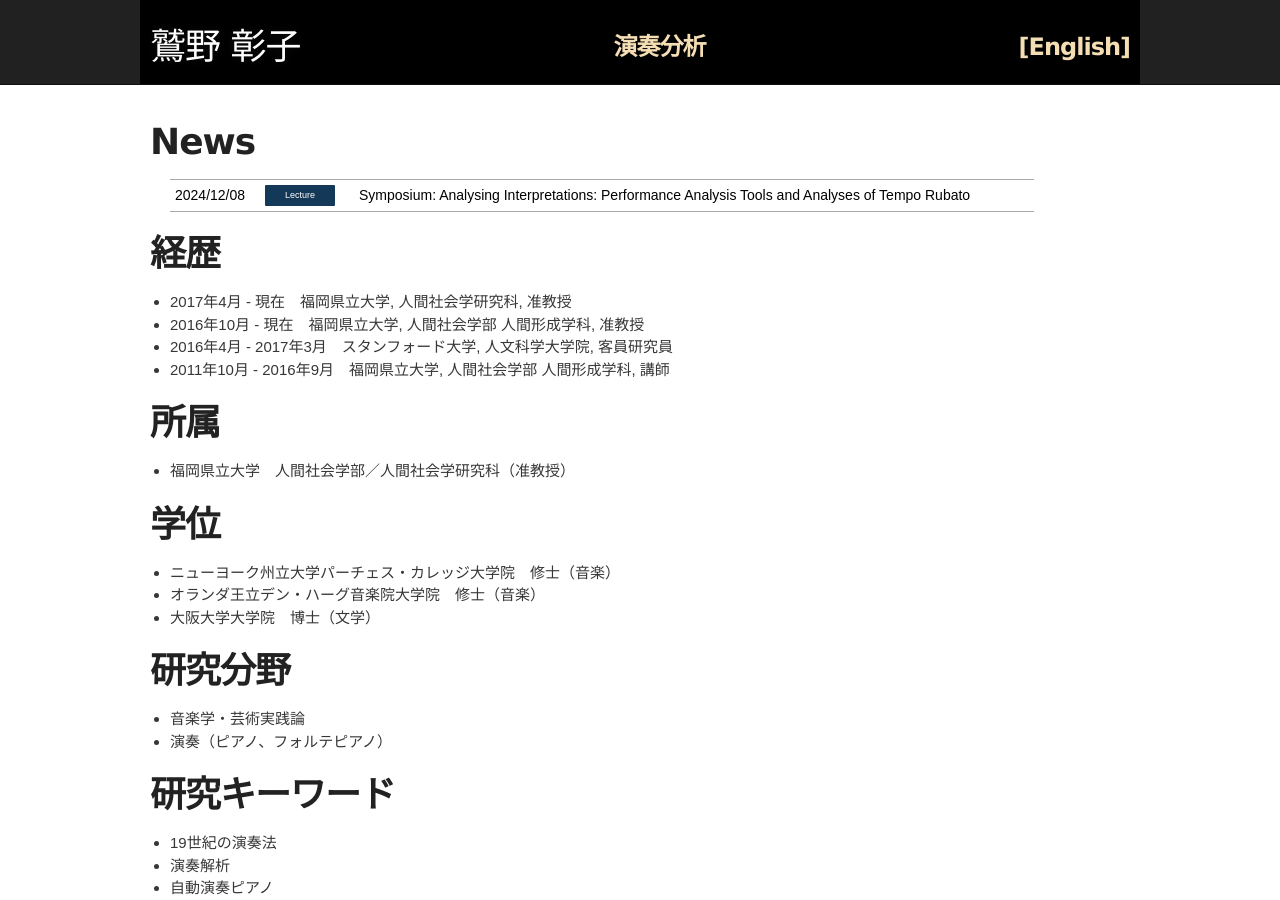
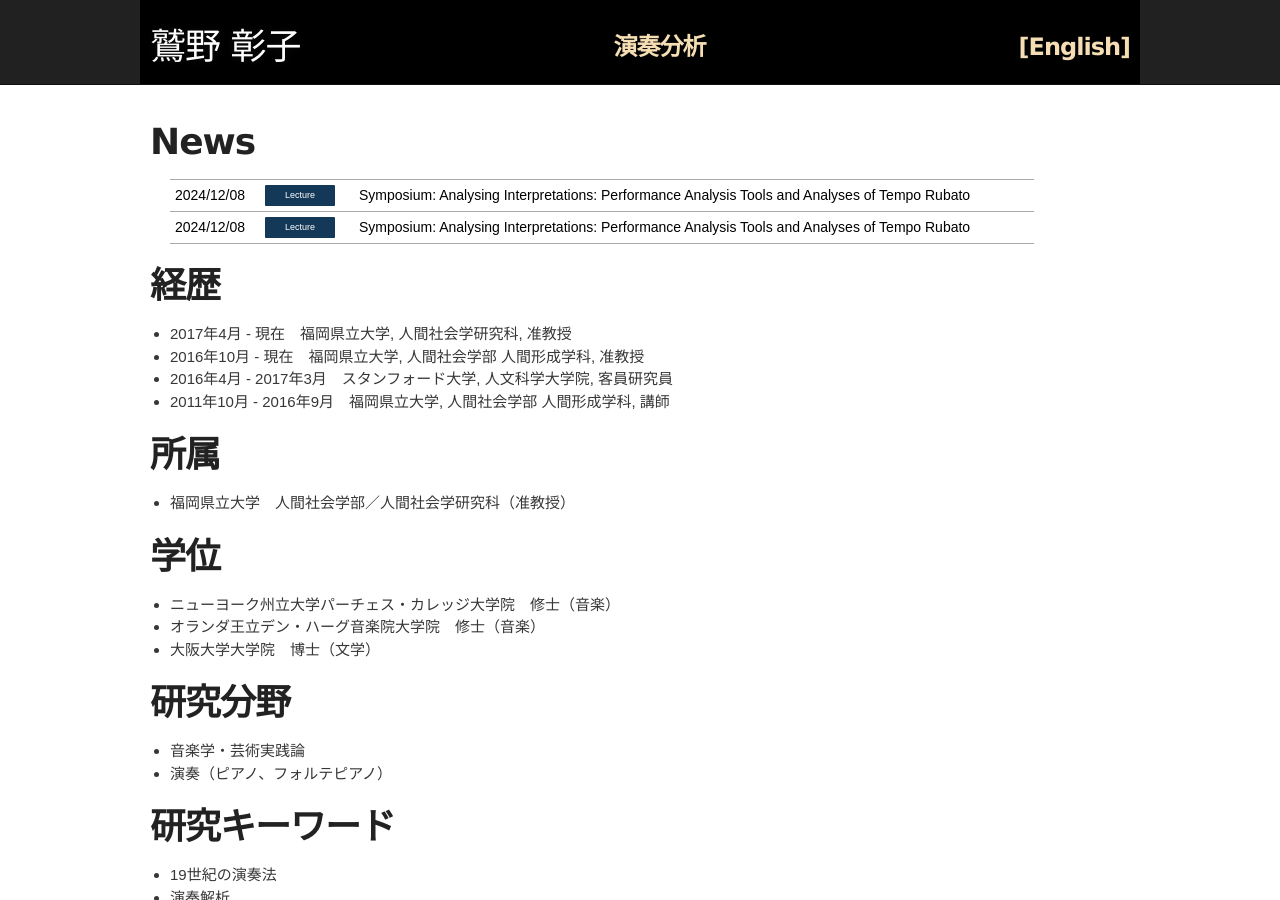
Before and after one commit to akikowashino/akikowashino.github.io, a Jekyll site: the page built from index.md, in a window 1280 px wide and 900 px high. Built offline with Jekyll 4.4.1, drawn with Linux system fonts in a browser that asks for light colours.

Commit message:
Update news.html

```diff
--- a/news.html
+++ b/news.html
@@ -11,5 +11,13 @@
 	</div>
 	<p>Symposium: Analysing Interpretations: Performance Analysis Tools and Analyses of Tempo Rubato</p>
 	</a>
+</li><li>
+	<a href="/symposium-2024" target="_blank">
+	<div>
+	<time datetime="2024-12-08">2024/12/08</time>
+	<p class="cat01">Lecture</p>
+	</div>
+	<p>Symposium: Analysing Interpretations: Performance Analysis Tools and Analyses of Tempo Rubato</p>
+	</a>
 </li>
 </ul>
```
